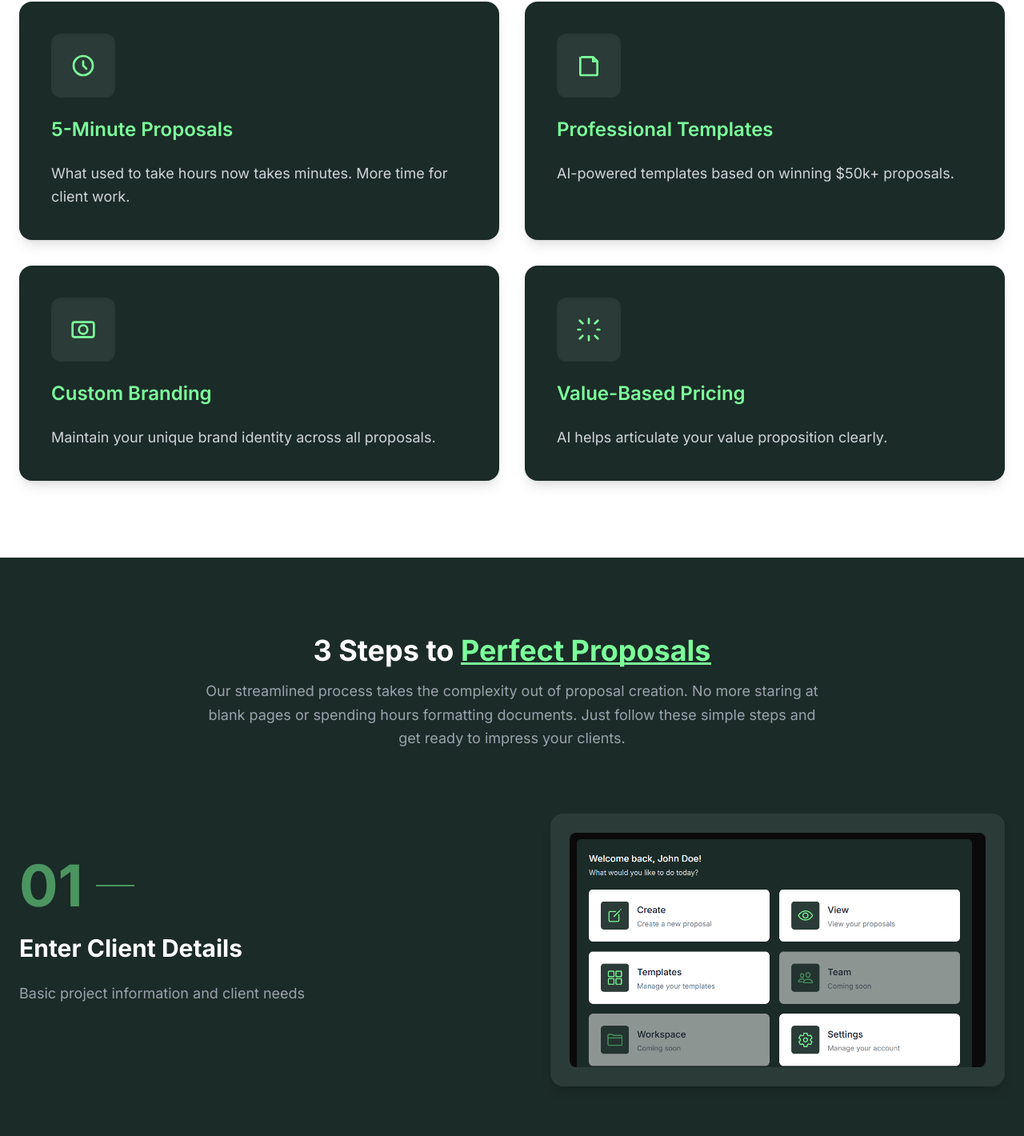
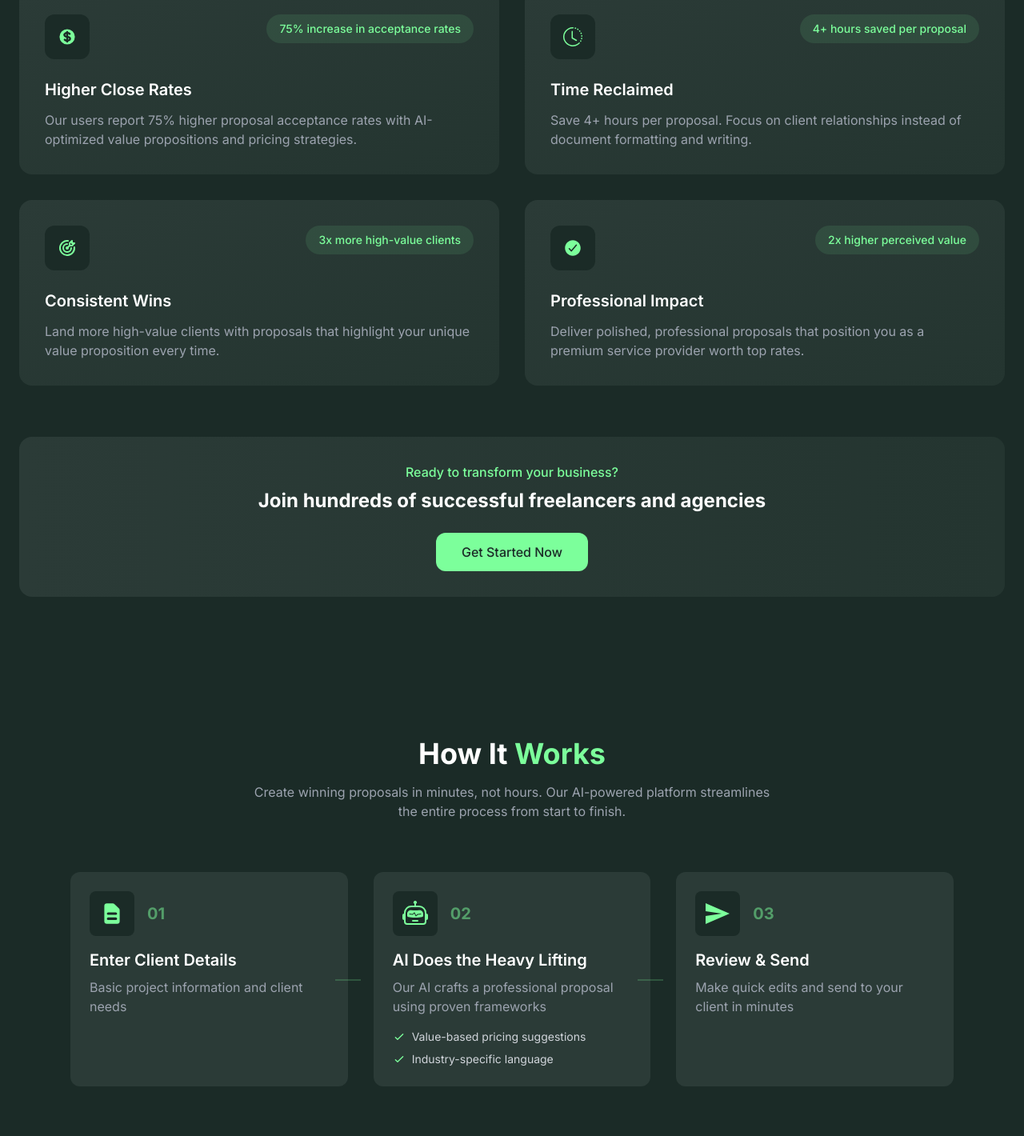
Before and after one commit to die-xk/consult-ai, a Next.js app: page / in a window 1280 px wide. Shown: the part 1816-3236 px from the top of the page at 80% size. Built offline with nearby package versions, Linux system fonts and the light colour scheme; no server answers.

Commit message:
Features and How It Works     # Please enter the commit message for your changes. Lines starting

```diff
--- a/src/components/Features.tsx
+++ b/src/components/Features.tsx
@@ -1,84 +1,92 @@
+import { HiCurrencyDollar } from "react-icons/hi";
+import { BsClockHistory } from "react-icons/bs";
+import { TbTargetArrow } from "react-icons/tb";
+import { IoCheckmarkCircle } from "react-icons/io5";
+
 const Features = () => {
   const features = [
     {
-      title: "5-Minute Proposals",
-      description: "What used to take hours now takes minutes. More time for client work.",
-      icon: (
-        <svg className="w-8 h-8" viewBox="0 0 24 24" fill="none" xmlns="http://www.w3.org/2000/svg">
-          <path d="M12 8V12L15 15" stroke="#7CFF9B" strokeWidth="2" strokeLinecap="round"/>
-          <circle cx="12" cy="12" r="9" stroke="#7CFF9B" strokeWidth="2"/>
-        </svg>
-      )
+      title: "Higher Close Rates",
+      description: "Our users report 75% higher proposal acceptance rates with AI-optimized value propositions and pricing strategies.",
+      icon: <HiCurrencyDollar className="w-8 h-8 sm:w-6 sm:h-6" />,
+      metrics: "75% increase in acceptance rates"
     },
     {
-      title: "Professional Templates",
-      description: "AI-powered templates based on winning $50k+ proposals.",
-      icon: (
-        <svg className="w-8 h-8" viewBox="0 0 24 24" fill="none" xmlns="http://www.w3.org/2000/svg">
-          <path d="M4 4V20C4 20.5523 4.44772 21 5 21H19C19.5523 21 20 20.5523 20 20V8L16 4H5C4.44772 4 4 4.44772 4 4Z" stroke="#7CFF9B" strokeWidth="2"/>
-          <path d="M16 4V8H20" stroke="#7CFF9B" strokeWidth="2"/>
-        </svg>
-      )
+      title: "Time Reclaimed",
+      description: "Save 4+ hours per proposal. Focus on client relationships instead of document formatting and writing.",
+      icon: <BsClockHistory className="w-8 h-8 sm:w-6 sm:h-6" />,
+      metrics: "4+ hours saved per proposal"
     },
     {
-      title: "Custom Branding",
-      description: "Maintain your unique brand identity across all proposals.",
-      icon: (
-        <svg className="w-8 h-8" viewBox="0 0 24 24" fill="none" xmlns="http://www.w3.org/2000/svg">
-          <path d="M2 7C2 5.89543 2.89543 5 4 5H20C21.1046 5 22 5.89543 22 7V17C22 18.1046 21.1046 19 20 19H4C2.89543 19 2 18.1046 2 17V7Z" stroke="#7CFF9B" strokeWidth="2"/>
-          <path d="M16 12C16 14.2091 14.2091 16 12 16C9.79086 16 8 14.2091 8 12C8 9.79086 9.79086 8 12 8C14.2091 8 16 9.79086 16 12Z" stroke="#7CFF9B" strokeWidth="2"/>
-        </svg>
-      )
+      title: "Consistent Wins",
+      description: "Land more high-value clients with proposals that highlight your unique value proposition every time.",
+      icon: <TbTargetArrow className="w-8 h-8 sm:w-6 sm:h-6" />,
+      metrics: "3x more high-value clients"
     },
     {
-      title: "Value-Based Pricing",
-      description: "AI helps articulate your value proposition clearly.",
-      icon: (
-        <svg className="w-8 h-8" viewBox="0 0 24 24" fill="none" xmlns="http://www.w3.org/2000/svg">
-          <path d="M12 2V6M12 18V22M4 12H2M6.31412 6.31412L3.51472 3.51472M17.6859 6.31412L20.4853 3.51472M6.31412 17.6859L3.51472 20.4853M17.6859 17.6859L20.4853 20.4853M22 12H20" stroke="#7CFF9B" strokeWidth="2" strokeLinecap="round"/>
-        </svg>
-      )
+      title: "Professional Impact",
+      description: "Deliver polished, professional proposals that position you as a premium service provider worth top rates.",
+      icon: <IoCheckmarkCircle className="w-8 h-8 sm:w-6 sm:h-6" />,
+      metrics: "2x higher perceived value"
     }
   ]
 
   return (
-    <div className="bg-white py-24">
-      <div className="max-w-7xl mx-auto px-6">
-        {/* Title Section */}
-        <div className="text-center max-w-3xl mx-auto mb-20">
-          <h2 className="text-4xl font-bold text-[#1B2B27] mb-6">
-            Craft Winning Proposals,{' '}
-            <span className="text-[#1B2B27] relative">
-              Effortlessly
-              <span className="absolute bottom-1 left-0 w-full h-[3px] bg-[#7CFF9B]"></span>
+    <div className="bg-[#1B2B27] py-24">
+      <div className="max-w-7xl mx-auto px-4 sm:px-6">
+        {/* Header */}
+        <div className="text-center max-w-3xl mx-auto mb-16">
+          <h2 className="text-3xl md:text-4xl font-bold text-white mb-6">
+            Transform Your
+            <span className="text-[#7CFF9B] relative ml-2">
+              Business Outcomes
+              <span className="absolute bottom-1 left-0 w-full h-[3px] bg-[#7CFF9B]/30"></span>
             </span>
           </h2>
-          <p className="text-gray-600 text-lg">
-            Our AI-powered platform streamlines every aspect of proposal creation,
-            helping you win more clients without the usual hassle.
+          <p className="text-gray-400 text-lg">
+            Don't just send proposals - close deals. See how our users are transforming their business metrics with AI-powered proposals.
           </p>
         </div>
 
         {/* Features Grid */}
-        <div className="grid grid-cols-1 md:grid-cols-2 gap-8">
+        <div className="grid grid-cols-1 md:grid-cols-2 gap-6 sm:gap-8">
           {features.map((feature, index) => (
             <div
               key={index}
-              className="group bg-[#1B2B27] p-10 rounded-2xl hover:transform hover:-translate-y-2 transition-all duration-300 shadow-lg hover:shadow-xl"
+              className="group relative bg-gradient-to-br from-[#2B3B37] to-[#243530] rounded-2xl p-6 sm:p-8 hover:shadow-xl hover:shadow-[#7CFF9B]/5 transition-all duration-300"
             >
-              <div className="space-y-6">
-                <div className="bg-[#2B3B37] w-20 h-20 rounded-xl flex items-center justify-center group-hover:bg-[#344440] transition-colors duration-300 shadow-inner">
+              {/* Icon & Metrics Stack */}
+              <div className="flex flex-col sm:flex-row sm:items-start sm:justify-between gap-4 mb-6">
+                {/* Icon Container */}
+                <div className="bg-[#1B2B27] p-5 sm:p-4 rounded-xl text-[#7CFF9B] group-hover:scale-110 transition-transform duration-300 self-start">
                   {feature.icon}
                 </div>
-                <h3 className="text-[#7CFF9B] text-2xl font-semibold">
-                  {feature.title}
-                </h3>
-                <p className="text-gray-300 text-lg leading-relaxed">
-                  {feature.description}
-                </p>
+                {/* Metrics Badge */}
+                <div className="text-[#7CFF9B] text-sm font-medium bg-[#7CFF9B]/10 px-5 py-3 sm:px-4 sm:py-2 rounded-full self-start">
+                  {feature.metrics}
+                </div>
               </div>
+
+              {/* Content */}
+              <h3 className="text-2xl sm:text-xl font-semibold text-white mb-3">
+                {feature.title}
+              </h3>
+              <p className="text-gray-400 text-lg sm:text-base leading-relaxed">
+                {feature.description}
+              </p>
             </div>
           ))}
+        </div>
+
+        {/* Bottom Banner */}
+        <div className="mt-16 bg-gradient-to-r from-[#2B3B37] to-[#243530] rounded-2xl p-6 sm:p-8 text-center">
+          <p className="text-[#7CFF9B] font-medium mb-2">Ready to transform your business?</p>
+          <p className="text-white text-xl sm:text-2xl font-bold mb-6">
+            Join hundreds of successful freelancers and agencies
+          </p>
+          <button className="bg-[#7CFF9B] text-[#1B2B27] px-8 py-3 rounded-xl font-medium hover:bg-[#6ee889] transition-colors duration-300 w-full sm:w-auto">
+            Get Started Now
+          </button>
         </div>
       </div>
     </div>
--- a/src/components/HowItWorks.tsx
+++ b/src/components/HowItWorks.tsx
@@ -1,5 +1,7 @@
-import Image from 'next/image'
-import Link from 'next/link'
+import { HiDocumentText } from "react-icons/hi";
+import { BsRobot } from "react-icons/bs";
+import { IoSendSharp } from "react-icons/io5";
+import Link from 'next/link';
 
 const HowItWorks = () => {
   const steps = [
@@ -7,114 +9,94 @@ const HowItWorks = () => {
       number: "01",
       title: "Enter Client Details",
       description: "Basic project information and client needs",
-      image: "/step1.png" // You'll need to add appropriate images
+      icon: <HiDocumentText className="w-8 h-8 text-[#7CFF9B] group-hover:scale-110 transition-transform duration-300" />
     },
     {
       number: "02",
       title: "AI Does the Heavy Lifting",
       description: "Our AI crafts a professional proposal using proven frameworks",
-      image: "/step2.png"
+      icon: <BsRobot className="w-8 h-8 text-[#7CFF9B] group-hover:scale-110 transition-transform duration-300" />
     },
     {
       number: "03",
       title: "Review & Send",
       description: "Make quick edits and send to your client in minutes",
-      image: "/step3.png"
+      icon: <IoSendSharp className="w-8 h-8 text-[#7CFF9B] group-hover:scale-110 transition-transform duration-300" />
     }
-  ]
+  ];
 
   return (
-    <div className="bg-[#1B2B27] py-24">
-      <div className="max-w-7xl mx-auto px-6">
-        {/* Enhanced Title Section */}
-        <div className="text-center max-w-3xl mx-auto mb-20">
-          <h2 className="text-4xl font-bold text-white mb-4">
-            3 Steps to{' '}
-            <span className="text-[#7CFF9B] relative">
-              Perfect Proposals
-              <span className="absolute bottom-1 left-0 w-full h-[3px] bg-[#7CFF9B]"></span>
-            </span>
+    <div className="bg-[#1B2B27] py-20">
+      <div className="max-w-6xl mx-auto px-6">
+        {/* Header */}
+        <div className="text-center mb-16">
+          <h2 className="text-3xl md:text-4xl font-bold text-white mb-4">
+            How It <span className="text-[#7CFF9B]">Works</span>
           </h2>
-          <p className="text-gray-400 text-lg leading-relaxed">
-            Our streamlined process takes the complexity out of proposal creation.
-            No more staring at blank pages or spending hours formatting documents.
-            Just follow these simple steps and get ready to impress your clients.
+          <p className="text-gray-400 max-w-2xl mx-auto">
+            Create winning proposals in minutes, not hours. Our AI-powered platform streamlines
+            the entire process from start to finish.
           </p>
         </div>
 
-        {/* Steps */}
-        <div className="space-y-20">
+        {/* Steps Grid */}
+        <div className="grid md:grid-cols-3 gap-8 mb-16">
           {steps.map((step, index) => (
             <div
               key={index}
-              className={`flex flex-col ${index % 2 === 0 ? 'lg:flex-row' : 'lg:flex-row-reverse'} items-center gap-12`}
+              className="group relative bg-[#2B3B37] rounded-xl p-6 hover:bg-[#2F413C] transition-all duration-300"
             >
-              {/* Content Side */}
-              <div className={`flex-1 ${index % 2 === 0 ? 'lg:pr-12' : 'lg:pl-12'}`}>
-                <div className="space-y-6">
-                  <div className="flex items-center gap-4">
-                    <span className="text-[#7CFF9B] text-7xl font-bold opacity-50">
+              {/* Connector Line */}
+              {index !== steps.length - 1 && (
+                <div className="hidden md:block absolute top-1/2 -right-4 w-8 h-[2px] bg-[#7CFF9B]/20" />
+              )}
+
+              {/* Step Number */}
+              <div className="flex items-center gap-4 mb-4">
+                <div className="bg-[#1B2B27] rounded-lg p-3">
+                  {step.icon}
+                </div>
+                <span className="text-[#7CFF9B] text-xl font-bold opacity-50">
                   {step.number}
                 </span>
-                    <div className="h-[2px] w-12 bg-[#7CFF9B] opacity-50"></div>
               </div>
 
-                  <h3 className="text-3xl font-bold text-white">
+              {/* Content */}
+              <h3 className="text-white text-xl font-semibold mb-2">
                 {step.title}
               </h3>
-
-                  <p className="text-gray-400 text-lg leading-relaxed">
+              <p className="text-gray-400">
                 {step.description}
               </p>
 
-                  {/* Optional: Step-specific features */}
-                  <div className="pt-6">
-                    <ul className="space-y-3">
+              {/* Features for Step 2 */}
               {index === 1 && (
-                        <>
-                          <li className="flex items-center gap-2 text-gray-300">
-                            <svg className="w-5 h-5 text-[#7CFF9B]" fill="none" viewBox="0 0 24 24" stroke="currentColor">
+                <ul className="mt-4 space-y-2">
+                  <li className="flex items-center gap-2 text-gray-300 text-sm">
+                    <svg className="w-4 h-4 text-[#7CFF9B]" fill="none" viewBox="0 0 24 24" stroke="currentColor">
                       <path strokeLinecap="round" strokeLinejoin="round" strokeWidth={2} d="M5 13l4 4L19 7" />
                     </svg>
                     <span>Value-based pricing suggestions</span>
                   </li>
-                          <li className="flex items-center gap-2 text-gray-300">
-                            <svg className="w-5 h-5 text-[#7CFF9B]" fill="none" viewBox="0 0 24 24" stroke="currentColor">
+                  <li className="flex items-center gap-2 text-gray-300 text-sm">
+                    <svg className="w-4 h-4 text-[#7CFF9B]" fill="none" viewBox="0 0 24 24" stroke="currentColor">
                       <path strokeLinecap="round" strokeLinejoin="round" strokeWidth={2} d="M5 13l4 4L19 7" />
                     </svg>
                     <span>Industry-specific language</span>
                   </li>
-                        </>
+                </ul>
               )}
-                    </ul>
-                  </div>
-                </div>
-              </div>
-
-              {/* Image Side */}
-              <div className="flex-1">
-                <div className="bg-[#2B3B37] rounded-2xl p-6 shadow-lg">
-                  <div className="relative aspect-video rounded-lg overflow-hidden">
-                    <Image
-                      src={step.image}
-                      alt={step.title}
-                      fill
-                      className="object-cover"
-                    />
-                  </div>
-                </div>
-              </div>
             </div>
           ))}
         </div>
 
-        {/* Bottom CTA */}
-        <div className="mt-20 text-center">
+        {/* CTA */}
+        <div className="text-center">
           <Link
             href="/get-started"
-            className="inline-flex items-center gap-2 bg-[#7CFF9B] text-[#1B2B27] px-8 py-4 rounded-xl hover:bg-[#6ee889] transition-all duration-300 font-medium"
+            className="inline-flex items-center gap-2 bg-[#7CFF9B] text-[#1B2B27] px-6 py-3 rounded-lg hover:bg-[#6ee889] transition-all duration-300 font-medium"
           >
-            Start Creating Proposals
+            Try It Now
             <svg className="w-5 h-5" fill="none" viewBox="0 0 24 24" stroke="currentColor">
               <path strokeLinecap="round" strokeLinejoin="round" strokeWidth={2} d="M17 8l4 4m0 0l-4 4m4-4H3" />
             </svg>
@@ -122,7 +104,7 @@ const HowItWorks = () => {
         </div>
       </div>
     </div>
-  )
-}
+  );
+};
 
-export default HowItWorks
+export default HowItWorks;
```
Also changed, not shown: 1 other file (tests, documents, lock files or other folders). Lines whose indentation alone changed are shown as unchanged.
